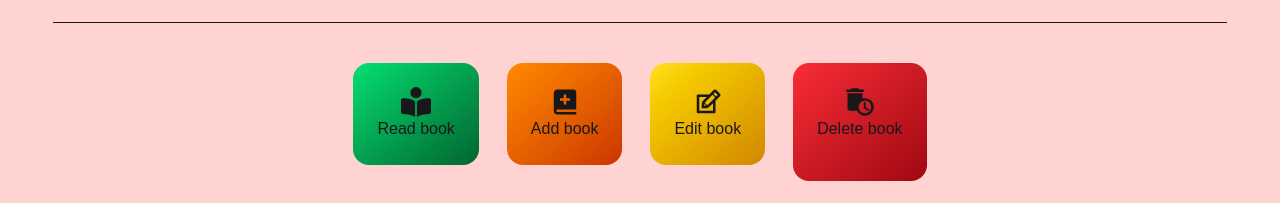
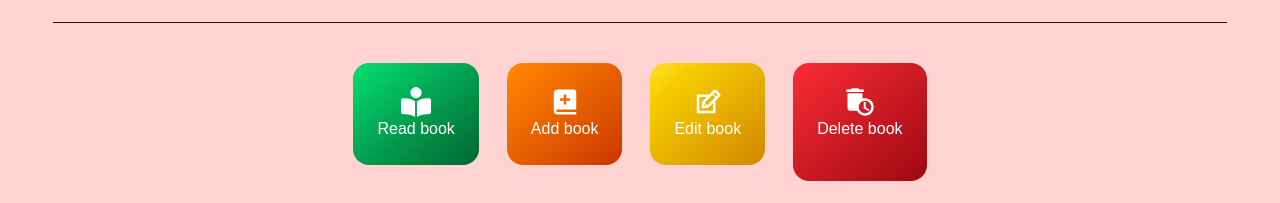
Before and after one commit to jamal-uddin-asif/The-Book-Haven-Client-, a React (Vite) app: page / in a window 1280 px wide. Shown: the part 429-632 px from the top of the page. Built offline with nearby package versions, Linux system fonts and the light colour scheme; no server answers; a web font is replaced by a local one.

Commit message:
Update handler added

```diff
--- a/src/Pages/Home/Home.jsx
+++ b/src/Pages/Home/Home.jsx
@@ -65,10 +65,10 @@ const Home = () => {
           <div className="">
             <h1 className="border-b mb-4 my-heading py-4 text-2xl">Feature of this web</h1>
             <div className="sm:flex space-y-4 text-center justify-center gap-7 py-6">
-              <div className="bg-linear-to-br from-green-400 to-green-800 p-6 rounded-2xl text-"><div className="flex justify-center"><FaBookOpenReader size={30}/></div>Read book</div>
-              <div className="bg-linear-to-br from-orange-400 to-orange-700 p-6 rounded-2xl text-"><div className="flex justify-center"><BiSolidBookAdd size={30}/></div>Add book</div>
-              <div className="bg-linear-to-br from-yellow-300 to-yellow-600 p-6 rounded-2xl text-"><div className="flex justify-center"><TiEdit size={30} /></div>Edit book</div>
-              <div className="bg-linear-to-br from-red-500 to-red-800 p-6 rounded-2xl text-"><div className="flex justify-center"><MdAutoDelete size={30} /></div>Delete book</div>
+              <div className="bg-linear-to-br from-green-400 to-green-800 p-6 rounded-2xl hover:scale-105 transition ease-in-out text-white"><div className="flex justify-center"><FaBookOpenReader size={30}/></div>Read book</div>
+              <div className="bg-linear-to-br from-orange-400 to-orange-700 p-6 rounded-2xl hover:scale-105 transition ease-in-out text-white"><div className="flex justify-center"><BiSolidBookAdd size={30}/></div>Add book</div>
+              <div className="bg-linear-to-br from-yellow-300 to-yellow-600 p-6 rounded-2xl hover:scale-105 transition ease-in-out text-white"><div className="flex justify-center"><TiEdit size={30} /></div>Edit book</div>
+              <div className="bg-linear-to-br from-red-500 to-red-800 p-6 rounded-2xl hover:scale-105 transition ease-in-out text-white"><div className="flex justify-center"><MdAutoDelete size={30} /></div>Delete book</div>
             </div>
           </div>
 
--- a/src/Pages/MyBooks/MyBooks.jsx
+++ b/src/Pages/MyBooks/MyBooks.jsx
@@ -34,14 +34,30 @@ const MyBooks = () => {
     });
   };
 
-  const handleUpdate = (id) => {
+  const handleOpenModalAndFetch = (id) => {
     modalRef.current.showModal();
-
     axiosSecure.get(`/bookDetails/${id}`).then((data) => {
       console.log(data.data);
       setUpdateBook(data.data);
     });
   };
+
+  const handleUpdate = (e) =>{
+    e.preventDefault()
+
+        const title = e.target.title.value;
+        const author = e.target.author.value;
+        const genre = e.target.genre.value;
+        const rating = e.target.rating.value;
+        const coverImage = e.target.coverImage.value;
+        const summary = e.target.summary.value;
+        const userEmail = user?.email;
+        const userName = user?.displayName;
+
+        console.log({title, author, genre, rating, coverImage, summary, userEmail, userName})
+
+
+  }
 
   if (loading) {
     return (
@@ -104,7 +120,7 @@ const MyBooks = () => {
                       </td>
                       <td>
                         <button
-                          onClick={() => handleUpdate(book?._id)}
+                          onClick={() => handleOpenModalAndFetch(book?._id)}
                           className="bg-green-600 text-[#FED3D1] p-1.5 rounded-sm"
                         >
                           Update
@@ -147,7 +163,7 @@ const MyBooks = () => {
                   <h1 className="text-center py-3 text-2xl font-bold text-green-700 my-heading ">
                     Update Your Book
                   </h1>
-                  <form className="px-5 pb-5 ">
+                  <form onSubmit={handleUpdate} className="px-5 pb-5 ">
                     <fieldset className="fieldset">
                       <label className="label">Title</label>
                       <input
@@ -222,8 +238,7 @@ const MyBooks = () => {
                 </div>
               </div>
               <form method="dialog">
-                {/* if there is a button in form, it will close the modal */}
-                <button className="btn btn-outline bg-red-600 text-white">
+                <button className="rounded-sm px-2 py-1 bg-red-600 text-white">
                   X
                 </button>
               </form>
```
